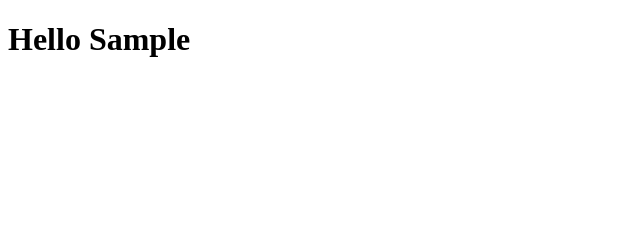
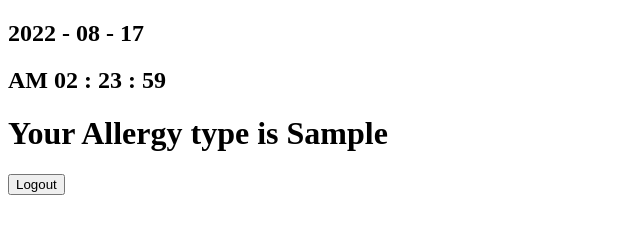
Before and after one commit to hennie124/JAVA_PRACTICE, a plain HTML site: page JS_Mov/index.html in a window 1280 px wide. Both pictures are taken after typing "Sample" into the empty fields and a click on the input "Login". Shown: the whole page, without its empty margins (0-640 px from the left). Drawn offline with Linux system fonts and the light colour scheme.

Commit message:
시계는 와치 3월달 마치

```diff
--- /dev/null
+++ b/JS_Mov/clock.js
@@ -0,0 +1,36 @@
+const date = document.querySelector("h2#date");
+const clock = document.querySelector("h2#clock");
+
+
+function getDate(){
+    const year = new Date();
+   date.innerHTML = `${year.getFullYear()} -
+   ${('0' + (year.getMonth() + 1)).slice(-2)} -
+   ${('0' + year.getDate()).slice(-2)}`;
+
+}
+
+function getClock(){
+    const time = new Date();
+    const hours = String(time.getHours()).padStart(2,"0");
+    const minutes = String(time.getMinutes()).padStart(2,"0");
+    const seconds = String(time.getSeconds()).padStart(2,"0");
+    let J = "AM";
+    let h = time.getHours();
+    //clock.innerHTML = `${('0' + (time.getHours())).slice(-2)}:${('0' + (time.getMinutes())).slice(-2)}:${time.getSeconds()}`;
+    //clock.innerHTML = `${hours} : ${minutes} : ${seconds}`;
+
+    if(hours < 12){
+        J = "AM";
+        h = String(h).padStart(2,"0");
+        clock.innerHTML = `${J} ${h} : ${minutes} : ${seconds}`;
+    }else{
+        J = "PM";
+        h = String(h - 12).padStart(2,"0");
+        clock.innerHTML = `${J} ${h} : ${minutes} : ${seconds}`;
+    }
+}
+
+getDate();
+getClock();
+setInterval(getClock,1000);
--- /dev/null
+++ b/JS_Mov/greeting.js
@@ -0,0 +1,75 @@
+const loginForm = document.querySelector("#login-form");
+const loginInput = document.querySelector("#login-form input");
+//const loginButton = document.querySelector("#login-form button");
+const link = document.querySelector("a");
+const greeting = document.querySelector("#greeting");
+const HIDDEN_CLASSNAME = "hidden";
+const ALLERGY_KEY = "allergyType";
+const LOGOUT=document.querySelector("#logout-form");
+// function onLoginSubmit(){
+//     const username = loginInput.value;
+//     // if(username === ""){
+//     //     alert("Please write your name");
+//     // }else if(username.length > 15){
+//     //     alert("Your name is too long");
+//     // }
+//     console.log(username);
+// }
+
+// tomato가 되는 argument는 우리가
+// input에서 받아오는 값과 다르게 함수 내에서 임의로 준 값
+//argument = tomato ==> 함수를 이용할 때 사용되는 전달값 => 근데 tomato는 임의의 값
+
+// 우리가 공간을 제공하면 JS가 event에 대한 정보를 지닌 argument인 tomato를 채워넣는다.
+function onLoginSubmit(event){
+    //1 : preventDefault를 사용한 것은 새로고침 방지
+    //2 : tomato 같은 argument가 없으면,
+    //함수가 JS에서 주는 정보의 preventDefault()를 부르고 싶은데 부를 수가 없다.
+    event.preventDefault();
+    //preventDefault가 기본동작을 못하게 한다.(submit되면 새로고침하게 되는 기본동작)
+    loginForm.classList.add(HIDDEN_CLASSNAME);
+    const allergyType = loginInput.value;
+    localStorage.setItem(ALLERGY_KEY,allergyType);
+    //greeting.innerHTML = "Hello " + allergyType;
+    greeting.innerHTML = `Your Allergy type is ${allergyType}`; // --> "",''이 아니라 ` --> option + ~
+    greeting.classList.remove(HIDDEN_CLASSNAME);
+    paintGreetings(allergyType);
+    //함수에서 입력값을 만들면 함수 사용 시 입력값과 함께 들어가야 에러가 발생
+    // -> func(arg) 를 func() 이런식으로 argument 없이 호출해도, 에러가 발생하지 않을 수 있습니다.
+    //arg과 관련 없이 function func(arg) { console.log("no error"!);} 이런 식으로 말이죠
+}
+
+function paintGreetings(allergyType){
+    greeting.innerHTML = `Your Allergy type is ${allergyType}`; // --> "",''이 아니라 ` --> option + ~
+    greeting.classList.remove(HIDDEN_CLASSNAME);
+    LOGOUT.classList.remove(HIDDEN_CLASSNAME);
+}
+
+//함수는 1번만 실행된다.
+function handleLinkClick(event){
+    // event.preventDefault(); --> default 행동을 못하게 막는 것
+    console.log(event);
+    // alert("clicked!");
+}
+
+function LogOutBtn(){
+    //localStorage안의 정보 삭제
+    localStorage.removeItem(ALLERGY_KEY);
+    //hidden이름 삭제해서 이동시키기
+    loginForm.classList.remove(HIDDEN_CLASSNAME);
+}
+
+//submit가 되면 onLoginSubmit를 당장 실행시킨다.
+// loginForm.addEventListener("submit",onLoginSubmit);
+//loginButton.addEventListener("click",handBtnClick);
+link.addEventListener("click",handleLinkClick);
+
+const savedUsername = localStorage.getItem(ALLERGY_KEY);
+if(savedUsername === null){
+    loginForm.classList.remove(HIDDEN_CLASSNAME);
+}else{
+    paintGreetings(savedUsername);
+    LogOutBtn();
+}
+loginForm.addEventListener("submit",onLoginSubmit);
+LOGOUT.addEventListener("submit",LogOutBtn);
--- a/JS_Mov/index.html
+++ b/JS_Mov/index.html
@@ -8,17 +8,24 @@
     <link rel="stylesheet" href="style.css">
 </head>
 <body>
-    <form id="login-form">
+    <h2 id="date" class = "date">0000-00-00</h2>
+    <h2 id="clock" class = "date">00 00:00:00</h2>
+    <form id="login-form" class="hidden">
         <input
         required maxlength="15"
         type="text"
         placeholder="what kind your allergy?"/>
-        <input type="submit" value="Login"/>
-        <a href="https://www.thermofisher.com/diagnostic-education/patient/kr/ko/allergy.html?redirect=false">
+        <input type="submit" style="color: blue; shape-rendering:auto;" value="Login"/>
+         <a href="https://www.thermofisher.com/diagnostic-education/patient/kr/ko/allergy.html?redirect=false">
             go to thermofisher</a>
     </form>
-    <h1 id="greeting" class="hidden"></h1>
-    <script src="app.js"></script>
+    <form id="logout-form" class="hidden">
+        <h1 id="greeting" class="hidden">
+        </h1>
+        <input type="submit" value="Logout"/>
+    </form>
+    <script src="greeting.js"></script>
+    <script src="clock.js"></script>
 
 </body>
 </html>
--- a/JS_Mov/style.css
+++ b/JS_Mov/style.css
@@ -1,3 +1,6 @@
 .hidden{
    display: none;
 }
+.date{
+    color:black;
+}
```
